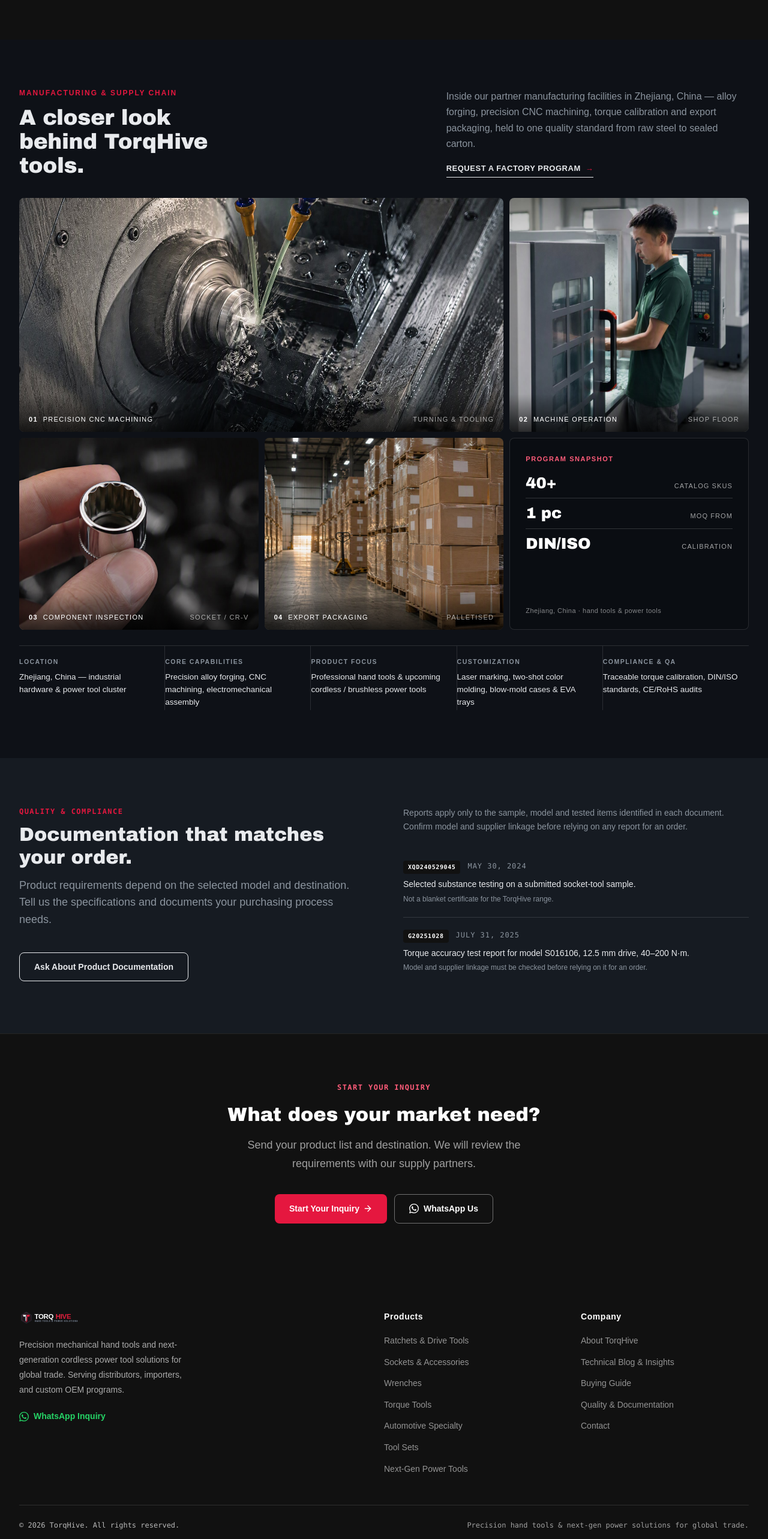
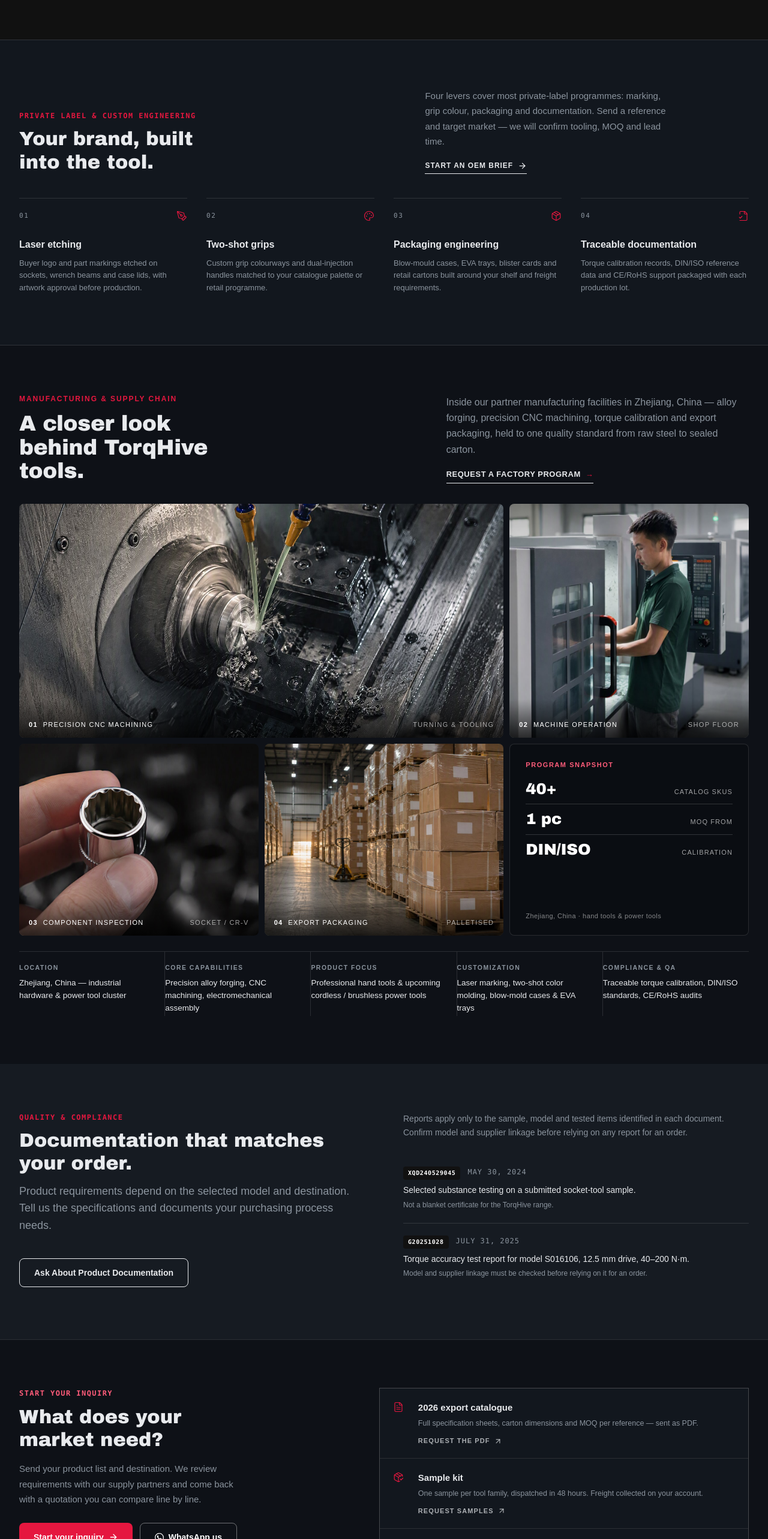
Before and after one commit to TorqHive/torqhive-website, a React (Vite) app: page / in a window 1280 px wide. Shown: the part 4844-7410 px from the top of the page at 60% size. Built offline with nearby package versions, Linux system fonts and the light colour scheme; no server answers.

Commit message:
feat(home): add OEM/ODM customization module and conversion band

```diff
--- a/src/components/sections/InquiryBanner.jsx
+++ b/src/components/sections/InquiryBanner.jsx
@@ -1,50 +1,134 @@
 import React from 'react';
 import { Link } from 'react-router-dom';
-import { ArrowRight } from 'lucide-react';
+import { ArrowRight, ArrowUpRight, FileText, PackageCheck, MessageSquare } from 'lucide-react';
+
+const OPTIONS = [
+  {
+    icon: FileText,
+    title: '2026 export catalogue',
+    body: 'Full specification sheets, carton dimensions and MOQ per reference — sent as PDF.',
+    action: 'Request the PDF',
+    to: '/contact?subject=catalogue',
+  },
+  {
+    icon: PackageCheck,
+    title: 'Sample kit',
+    body: 'One sample per tool family, dispatched in 48 hours. Freight collected on your account.',
+    action: 'Request samples',
+    to: '/contact?subject=sample-kit',
+  },
+  {
+    icon: MessageSquare,
+    title: 'Wholesale quotation',
+    body: 'Send quantities and destination; we reply with pricing, lead time and terms.',
+    action: 'Start an inquiry',
+    to: '/contact',
+  },
+];
 
 export default function InquiryBanner() {
   return (
     <section
       data-component="inquiry-banner"
-      style={{
-        background: 'var(--th-black)',
-        padding: '80px 0',
-        borderTop: '1px solid rgba(255,255,255,0.08)',
-      }}
+      className="section cta"
+      style={{ paddingBottom: '96px' }}
     >
-      <div
-        className="container"
-        style={{ display: 'flex', flexDirection: 'column', alignItems: 'center', textAlign: 'center' }}
-      >
-        <p className="text-eyebrow" style={{ marginBottom: '16px', color: '#FF5C7A' }}>Start Your Inquiry</p>
-        <h2
-          className="text-h2"
-          style={{ color: '#FFFFFF', marginBottom: '16px', maxWidth: '560px' }}
-        >
-          What does your market need?
-        </h2>
-        <p style={{ color: 'rgba(255,255,255,0.6)', fontSize: 'var(--text-lg)', marginBottom: '36px', maxWidth: '480px', lineHeight: 1.7 }}>
-          Send your product list and destination. We will review the requirements with our supply partners.
+      <div className="container cta__inner">
+        <div className="cta__copy">
+          <p className="text-eyebrow cta__eyebrow">Start Your Inquiry</p>
+          <h2 className="text-h2 cta__title">What does your market need?</h2>
+          <p className="cta__lead">
+            Send your product list and destination. We review requirements with our supply partners and
+            come back with a quotation you can compare line by line.
           </p>
-        <div style={{ display: 'flex', gap: '12px', flexWrap: 'wrap', justifyContent: 'center' }}>
-          <Link to="/contact" className="btn btn-primary" style={{ gap: '6px' }}>
-            Start Your Inquiry <ArrowRight size={16} />
+          <div className="cta__actions">
+            <Link to="/contact" className="btn btn-primary">
+              Start your inquiry <ArrowRight size={16} />
             </Link>
             <a
               href="https://wa.me/8615669586372?text=Hi%20TorqHive%2C%20I%27d%20like%20to%20inquire%20about%20your%20products."
               target="_blank"
               rel="noopener noreferrer"
               className="btn btn-outline"
-            style={{ gap: '8px' }}
             >
-            {/* WhatsApp icon */}
-            <svg width="16" height="16" viewBox="0 0 24 24" fill="currentColor" aria-hidden="true">
-              <path d="M17.472 14.382c-.297-.149-1.758-.867-2.03-.967-.273-.099-.471-.148-.67.15-.197.297-.767.966-.94 1.164-.173.199-.347.223-.644.075-.297-.15-1.255-.463-2.39-1.475-.883-.788-1.48-1.761-1.653-2.059-.173-.297-.018-.458.13-.606.134-.133.298-.347.446-.52.149-.174.198-.298.298-.497.099-.198.05-.371-.025-.52-.075-.149-.669-1.612-.916-2.207-.242-.579-.487-.5-.669-.51-.173-.008-.371-.01-.57-.01-.198 0-.52.074-.792.372-.272.297-1.04 1.016-1.04 2.479 0 1.462 1.065 2.875 1.213 3.074.149.198 2.096 3.2 5.077 4.487.709.306 1.262.489 1.694.625.712.227 1.36.195 1.871.118.571-.085 1.758-.719 2.006-1.413.248-.694.248-1.289.173-1.413-.074-.124-.272-.198-.57-.347m-5.421 7.403h-.004a9.87 9.87 0 01-5.031-1.378l-.361-.214-3.741.982.998-3.648-.235-.374a9.86 9.86 0 01-1.51-5.26c.001-5.45 4.436-9.884 9.888-9.884 2.64 0 5.122 1.03 6.988 2.898a9.825 9.825 0 012.893 6.994c-.003 5.45-4.437 9.884-9.885 9.884m8.413-18.297A11.815 11.815 0 0012.05 0C5.495 0 .16 5.335.157 11.892c0 2.096.547 4.142 1.588 5.945L.057 24l6.305-1.654a11.882 11.882 0 005.683 1.448h.005c6.554 0 11.89-5.335 11.893-11.893a11.821 11.821 0 00-3.48-8.413Z"/>
+              <svg width="15" height="15" viewBox="0 0 24 24" fill="currentColor" aria-hidden="true">
+                <path d="M17.472 14.382c-.297-.149-1.758-.867-2.03-.967-.273-.099-.471-.148-.67.15-.197.297-.767.966-.94 1.164-.173.199-.347.223-.644.075-.297-.15-1.255-.463-2.39-1.475-.883-.788-1.48-1.761-1.653-2.059-.173-.297-.018-.458.13-.606.134-.133.298-.347.446-.52.149-.174.198-.298.298-.497.099-.198.05-.371-.025-.52-.075-.149-.669-1.612-.916-2.207-.242-.579-.487-.5-.669-.51-.173-.008-.371-.01-.57-.01-.198 0-.52.074-.792.372-.272.297-1.04 1.016-1.04 2.479 0 1.462 1.065 2.875 1.213 3.074.149.198 2.096 3.2 5.077 4.487.709.306 1.262.489 1.694.625.712.227 1.36.195 1.871.118.571-.085 1.758-.719 2.006-1.413.248-.694.248-1.289.173-1.413-.074-.124-.272-.198-.57-.347m-5.421 7.403h-.004a9.87 9.87 0 01-5.031-1.378l-.361-.214-3.741.982.998-3.648-.235-.374a9.86 9.86 0 01-1.51-5.26c.001-5.45 4.436-9.884 9.888-9.884 2.64 0 5.122 1.03 6.988 2.898a9.825 9.825 0 012.893 6.994c-.003 5.45-4.437 9.884-9.885 9.884m8.413-18.297A11.815 11.815 0 0012.05 0C5.495 0 .16 5.335.157 11.892c0 2.096.547 4.142 1.588 5.945L.057 24l6.305-1.654a11.882 11.882 0 005.683 1.448h.005c6.554 0 11.89-5.335 11.893-11.893a11.821 11.821 0 00-3.48-8.413Z" />
               </svg>
-            WhatsApp Us
+              WhatsApp us
             </a>
           </div>
         </div>
+
+        <div className="cta__grid">
+          {OPTIONS.map(opt => {
+            const Icon = opt.icon;
+            return (
+              <Link className="cta__card" to={opt.to} key={opt.title}>
+                <span className="cta__icon"><Icon size={18} strokeWidth={1.6} /></span>
+                <h3>{opt.title}</h3>
+                <p>{opt.body}</p>
+                <span className="cta__action">{opt.action} <ArrowUpRight size={14} /></span>
+              </Link>
+            );
+          })}
+        </div>
+      </div>
+
+      <style>{`
+        .cta {
+          background: var(--bg);
+          border-top: 1px solid var(--border);
+        }
+        .cta__inner {
+          display: grid;
+          grid-template-columns: minmax(0, 1fr) minmax(0, 1.15fr);
+          gap: 64px;
+          align-items: start;
+        }
+        .cta__eyebrow { color: #FF7A8A; }
+        .cta__title { margin: 10px 0 16px; color: var(--fg); max-width: 14ch; }
+        .cta__lead {
+          font-size: 15px;
+          line-height: 1.7;
+          color: var(--muted);
+          max-width: 44ch;
+          margin-bottom: 26px;
+        }
+        .cta__actions { display: flex; gap: 12px; flex-wrap: wrap; }
+
+        .cta__grid { display: flex; flex-direction: column; gap: 1px; background: var(--border); border: 1px solid var(--border); }
+        .cta__card {
+          position: relative;
+          display: grid;
+          grid-template-columns: 28px minmax(0, 1fr);
+          grid-template-areas: "icon title" "icon body" "icon action";
+          column-gap: 14px;
+          padding: 20px 22px;
+          background: var(--panel);
+          color: var(--fg);
+          transition: background 180ms var(--ease);
+        }
+        .cta__card:hover { background: #171E27; }
+        .cta__icon { grid-area: icon; color: var(--th-red); padding-top: 2px; }
+        .cta__card h3 { grid-area: title; font-size: 15px; font-weight: 700; margin-bottom: 5px; }
+        .cta__card p { grid-area: body; font-size: 12.5px; line-height: 1.55; color: var(--muted); margin-bottom: 10px; }
+        .cta__action {
+          grid-area: action;
+          display: inline-flex;
+          align-items: center;
+          gap: 6px;
+          font-size: 11px;
+          font-weight: 700;
+          letter-spacing: 0.1em;
+          text-transform: uppercase;
+          color: rgba(232,234,237,0.72);
+        }
+        .cta__card:hover .cta__action { color: #FF7A8A; }
+
+        @media (max-width: 1000px) {
+          .cta__inner { grid-template-columns: 1fr; gap: 36px; }
+        }
+      `}</style>
     </section>
   );
 }
--- /dev/null
+++ b/src/components/sections/OemSection.jsx
@@ -0,0 +1,152 @@
+import React from 'react';
+import { Link } from 'react-router-dom';
+import { ArrowRight, PenTool, Palette, Package, FileCheck2 } from 'lucide-react';
+
+const STEPS = [
+  {
+    num: '01',
+    icon: PenTool,
+    title: 'Laser etching',
+    body: 'Buyer logo and part markings etched on sockets, wrench beams and case lids, with artwork approval before production.',
+  },
+  {
+    num: '02',
+    icon: Palette,
+    title: 'Two-shot grips',
+    body: 'Custom grip colourways and dual-injection handles matched to your catalogue palette or retail programme.',
+  },
+  {
+    num: '03',
+    icon: Package,
+    title: 'Packaging engineering',
+    body: 'Blow-mould cases, EVA trays, blister cards and retail cartons built around your shelf and freight requirements.',
+  },
+  {
+    num: '04',
+    icon: FileCheck2,
+    title: 'Traceable documentation',
+    body: 'Torque calibration records, DIN/ISO reference data and CE/RoHS support packaged with each production lot.',
+  },
+];
+
+export default function OemSection() {
+  return (
+    <section data-component="oem-section" className="section oem">
+      <div className="container">
+        <div className="oem__head">
+          <div>
+            <p className="text-eyebrow">Private Label &amp; Custom Engineering</p>
+            <h2 className="text-h2 oem__title">Your brand, built into the tool.</h2>
+          </div>
+          <div className="oem__head-right">
+            <p className="oem__lead">
+              Four levers cover most private-label programmes: marking, grip colour, packaging and
+              documentation. Send a reference and target market — we will confirm tooling, MOQ and lead time.
+            </p>
+            <Link to="/contact?subject=oem-brief" className="oem__cta">
+              Start an OEM brief <ArrowRight size={15} />
+            </Link>
+          </div>
+        </div>
+
+        <div className="oem__grid">
+          {STEPS.map(step => {
+            const Icon = step.icon;
+            return (
+              <div className="oem__step" key={step.num}>
+                <div className="oem__step-top">
+                  <span className="oem__num">{step.num}</span>
+                  <span className="oem__icon"><Icon size={18} strokeWidth={1.6} /></span>
+                </div>
+                <h3>{step.title}</h3>
+                <p>{step.body}</p>
+              </div>
+            );
+          })}
+        </div>
+      </div>
+
+      <style>{`
+        .oem {
+          background: var(--panel);
+          border-top: 1px solid var(--border);
+          border-bottom: 1px solid var(--border);
+        }
+        .oem__head {
+          display: grid;
+          grid-template-columns: minmax(0, 1.15fr) minmax(0, 1fr);
+          gap: 56px;
+          align-items: end;
+          margin-bottom: 40px;
+        }
+        .oem__title { margin-top: 10px; color: var(--fg); max-width: 16ch; }
+        .oem__lead {
+          font-size: 15px;
+          line-height: 1.68;
+          color: var(--muted);
+          max-width: 50ch;
+          margin-bottom: 14px;
+        }
+        .oem__cta {
+          display: inline-flex;
+          align-items: center;
+          gap: 8px;
+          font-size: 12px;
+          font-weight: 700;
+          letter-spacing: 0.08em;
+          text-transform: uppercase;
+          color: var(--fg);
+          border-bottom: 1px solid var(--border-strong);
+          padding-bottom: 3px;
+          transition: color 160ms ease, border-color 160ms ease;
+        }
+        .oem__cta:hover { color: var(--th-red); border-color: var(--th-red); }
+
+        .oem__grid {
+          display: grid;
+          grid-template-columns: repeat(4, minmax(0, 1fr));
+          gap: 0 32px;
+        }
+        .oem__step {
+          padding: 20px 0 4px;
+          border-top: 1px solid var(--border);
+          transition: border-color 200ms var(--ease);
+        }
+        .oem__step:hover { border-top-color: var(--th-red); }
+        .oem__step-top {
+          display: flex;
+          align-items: center;
+          justify-content: space-between;
+          margin-bottom: 26px;
+        }
+        .oem__num {
+          font-family: var(--font-mono);
+          font-size: 11px;
+          letter-spacing: 0.14em;
+          color: var(--muted);
+        }
+        .oem__icon { color: var(--th-red); display: inline-flex; }
+        .oem__step h3 {
+          font-size: 16px;
+          font-weight: 700;
+          color: var(--fg);
+          margin-bottom: 8px;
+        }
+        .oem__step p {
+          font-size: 13px;
+          line-height: 1.6;
+          color: var(--muted);
+        }
+
+        @media (max-width: 1100px) {
+          .oem__head { grid-template-columns: 1fr; gap: 18px; align-items: start; }
+          .oem__grid { grid-template-columns: repeat(2, minmax(0, 1fr)); gap: 0 24px; }
+        }
+        @media (max-width: 620px) {
+          .oem__grid { grid-template-columns: 1fr; }
+          .oem__step-top { margin-bottom: 14px; }
+        }
+      `}</style>
+    </section>
+  );
+}
--- a/src/pages/HomePage.jsx
+++ b/src/pages/HomePage.jsx
@@ -4,6 +4,7 @@ import CategoryGrid from '../components/categories/CategoryGrid';
 import PowerToolsRoadmap from '../components/sections/PowerToolsRoadmap';
 import FeaturedProducts from '../components/sections/FeaturedProducts';
 import BuyingProcess from '../components/sections/BuyingProcess';
+import OemSection from '../components/sections/OemSection';
 import ManufacturingSection from '../components/sections/ManufacturingSection';
 import QualitySection from '../components/sections/QualitySection';
 import InquiryBanner from '../components/sections/InquiryBanner';
@@ -19,6 +20,7 @@ export default function HomePage() {
       <PowerToolsRoadmap />
       <FeaturedProducts products={featuredProducts} />
       <BuyingProcess />
+      <OemSection />
       <ManufacturingSection />
       <QualitySection />
       <InquiryBanner />
```
Lines whose indentation alone changed are shown as unchanged.
